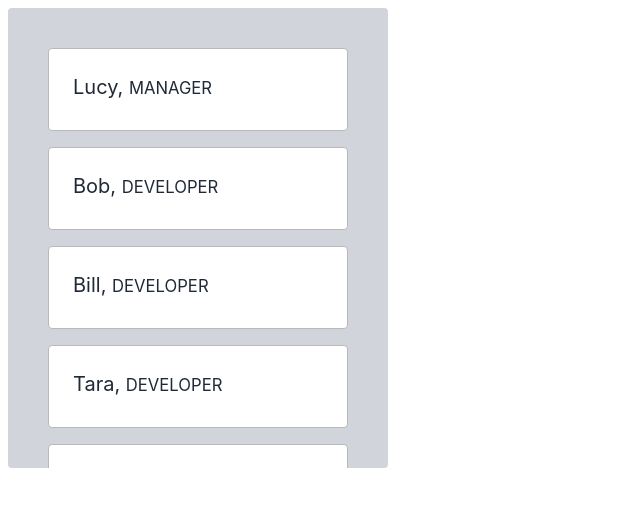
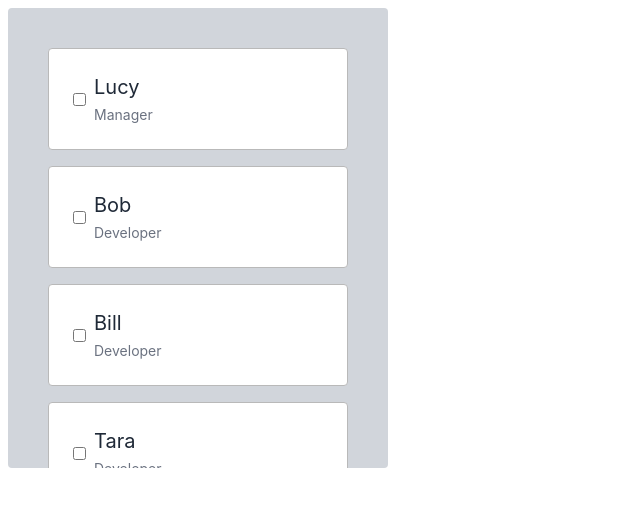
Before and after one commit to dougjasper2013/reusable, a React (Vite) app: page / in a window 1280 px wide. Shown: the top 506 px of the page, without its empty margins (0-640 px from the left). Built offline with nearby package versions, Linux system fonts and the light colour scheme.

Commit message:
Checked Works

```diff
--- a/src/App.tsx
+++ b/src/App.tsx
@@ -20,13 +20,6 @@ function App() {
           maxHeight: '380px',
           overflowY: 'auto',
         }}
-        renderItem={(item) => (
-          <li key={item.id}>
-            <div className="primary">
-              {item.name}, <small style={{ textTransform: 'uppercase' }}>{item.role}</small>
-            </div>
-          </li>
-        )}
       />
     </div>
   );
--- a/src/Checklist/Checklist.tsx
+++ b/src/Checklist/Checklist.tsx
@@ -1,4 +1,5 @@
-import { useState, type ComponentPropsWithoutRef, type ReactNode } from 'react';
+import { type ComponentPropsWithoutRef, useState, type ReactNode } from 'react';
+import type { IdValue } from './types';
 
 type Props<Data> = {
   data: Data[];
@@ -17,6 +18,13 @@ export function Checklist<Data>({
   ...ulProps
 }: Props<Data>) {
   const [checkedIds, setCheckedIds] = useState<IdValue[]>([]);
+  const handleCheckChange = (checkedId: IdValue) => () => {
+    const isChecked = checkedIds.includes(checkedId);
+    const newCheckedIds = isChecked
+      ? checkedIds.filter((itemCheckedid) => itemCheckedid !== checkedId)
+      : checkedIds.concat(checkedId);
+    setCheckedIds(newCheckedIds);
+  };
   return (
     <ul {...ulProps}>
       {data.map((item) => {
@@ -34,8 +42,19 @@ export function Checklist<Data>({
         const secondaryText = item[secondary] as unknown;
         return (
           <li key={idValue}>
-            <div className="primary">{primaryText}</div>
-            {typeof secondaryText === 'string' && <div className="secondary">{secondaryText}</div>}
+            <label>
+              <input
+                type="checkbox"
+                checked={checkedIds.includes(idValue)}
+                onChange={handleCheckChange(idValue)}
+              />
+              <div>
+                <div className="primary">{primaryText}</div>
+                {typeof secondaryText === 'string' && (
+                  <div className="secondary">{secondaryText}</div>
+                )}
+              </div>
+            </label>
           </li>
         );
       })}
--- /dev/null
+++ b/src/Checklist/types.ts
@@ -0,0 +1 @@
+export type IdValue = string | number;
```
